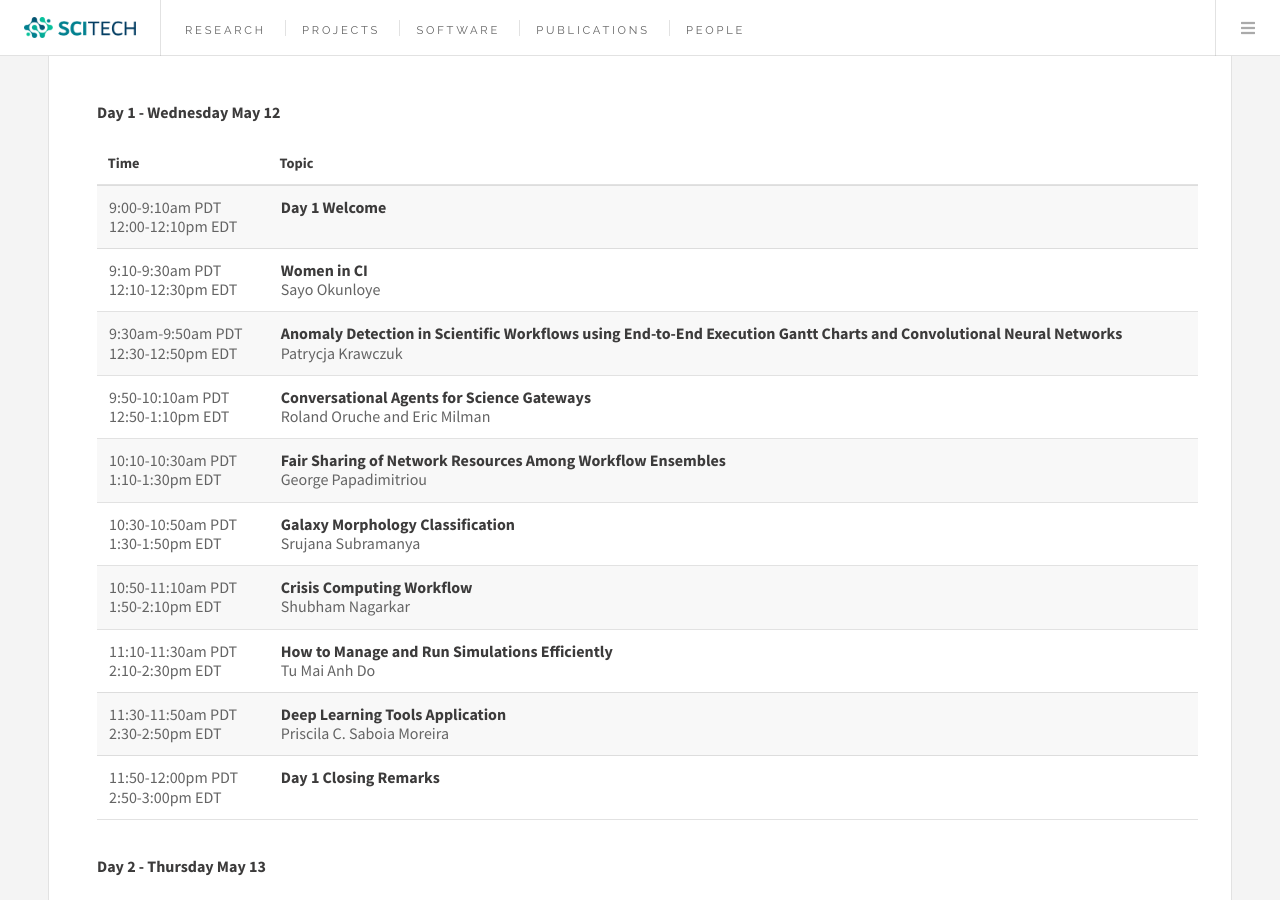
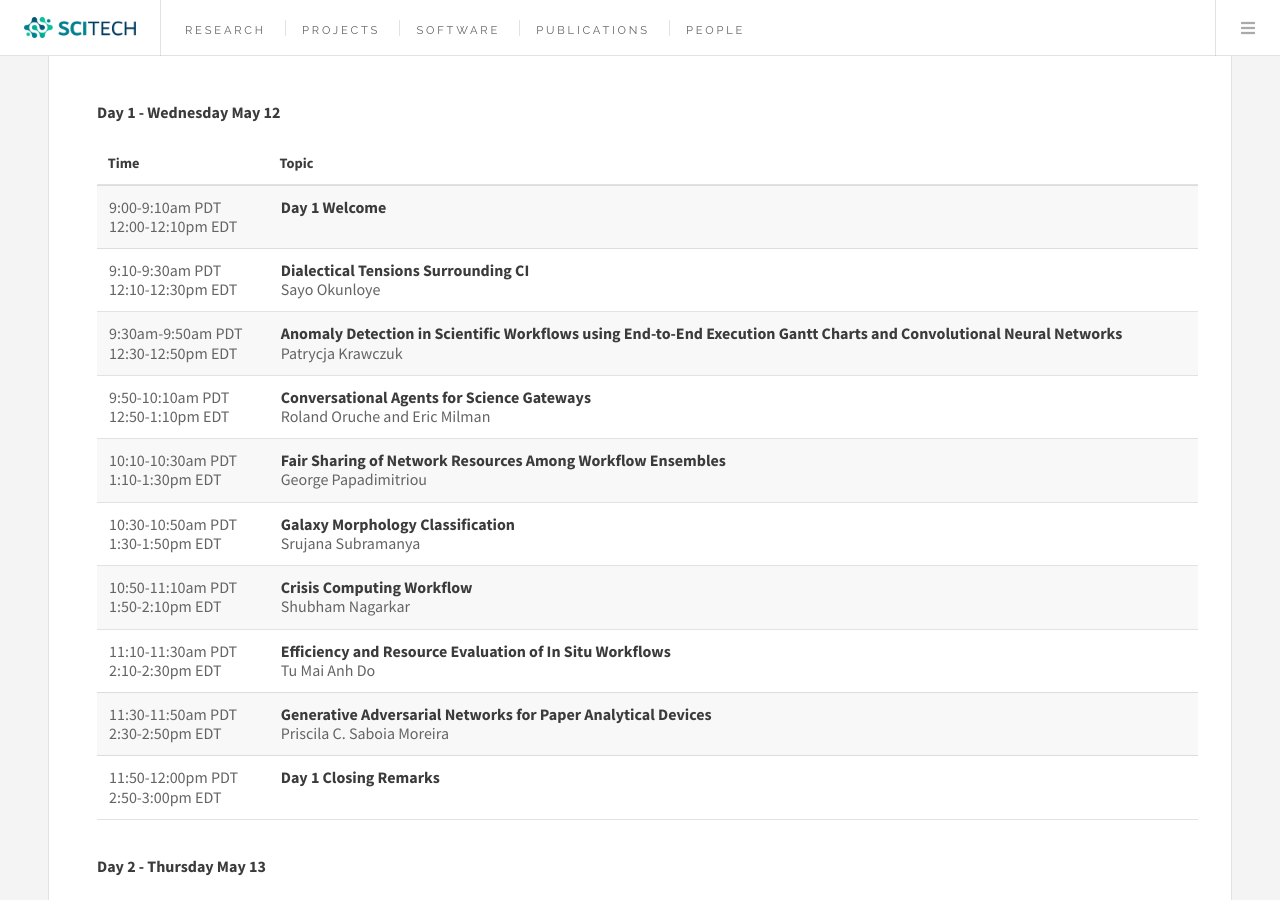
Before and after one commit to scitech-isi/scitech-isi.github.io, a Jekyll site: the page built from research-symposium.html, in a window 1280 px wide and 900 px high, scrolled down 1298 px. Built offline with Jekyll 4.4.1, drawn with Linux system fonts in a browser that asks for light colours.

Commit message:
Edited talk titles for Day 1

```diff
--- a/research-symposium.html
+++ b/research-symposium.html
@@ -69,7 +69,7 @@ permalink: /research-symposium
                     </tr>
                     <tr>
                         <td>9:10-9:30am PDT<br/>12:10-12:30pm EDT</td>
-                        <td><strong>Women in CI</strong><br/>
+                        <td><strong>Dialectical Tensions Surrounding CI</strong><br/>
                             Sayo Okunloye
                         </td>
                     </tr>
@@ -106,13 +106,13 @@ permalink: /research-symposium
                     </tr>
                     <tr>
                         <td>11:10-11:30am PDT<br/>2:10-2:30pm EDT</td>
-                        <td><strong>How to Manage and Run Simulations Efficiently</strong><br/>
+                        <td><strong>Efficiency and Resource Evaluation of In Situ Workflows</strong><br/>
                             Tu Mai Anh Do
                         </td>
                     </tr>
                     <tr>
                         <td>11:30-11:50am PDT<br/>2:30-2:50pm EDT</td>
-                        <td><strong>Deep Learning Tools Application</strong><br/>
+                        <td><strong>Generative Adversarial Networks for Paper Analytical Devices</strong><br/>
                             Priscila C. Saboia Moreira
                         </td>
                     </tr>
```
